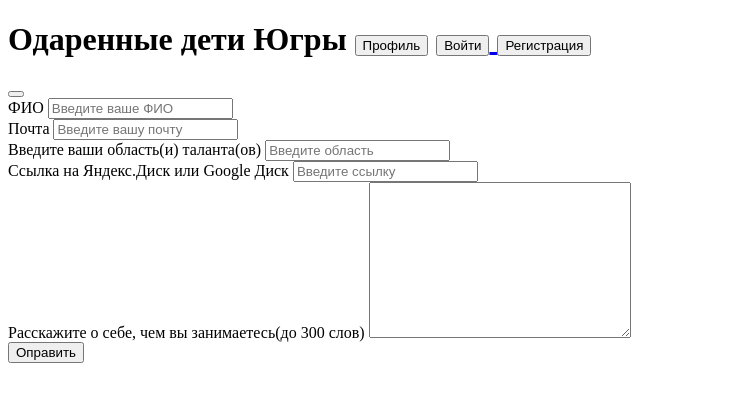
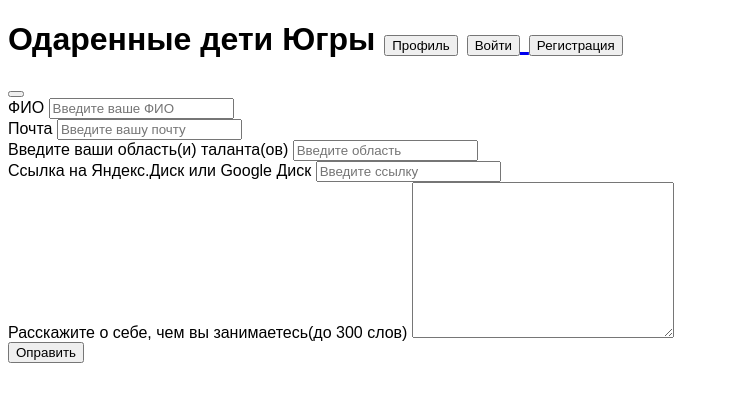
Before and after one commit to ivanzhgilov/hantaton, a Flask app: template templates/reg.html in a window 1280 px wide. Shown: the top 402 px of the page, without its empty margins (0-729 px from the left). Run offline with Flask 3, Linux system fonts and the light colour scheme; the template is opened without the code that fills it, so the values that code supplies are empty; parts of the project's set-up code (start-up, migrations or seed data) failed here and were passed over.

Commit message:
pictures

```diff
--- a/static/css/main.css
+++ b/static/css/main.css
@@ -1,4 +1,3 @@
 .shift {
-    font-family: 'Nunito', sans-serif;
-
+    font-family: sans-serif;
 }
--- a/templates/reg.html
+++ b/templates/reg.html
@@ -3,9 +3,10 @@
 <head>
     <meta charset="UTF-8">
     <meta name="viewport" content="width=device-width, initial-scale=1.0">
+    <link rel="stylesheet" href="HANTATON\static\css\main.css">
     <title>Document</title>
 </head>
-<body>
+<body class="shift">
     <header class="head">
         <h1>    Одаренные дети Югры
             <a href="login.html"><button>Профиль</button></a>
```
